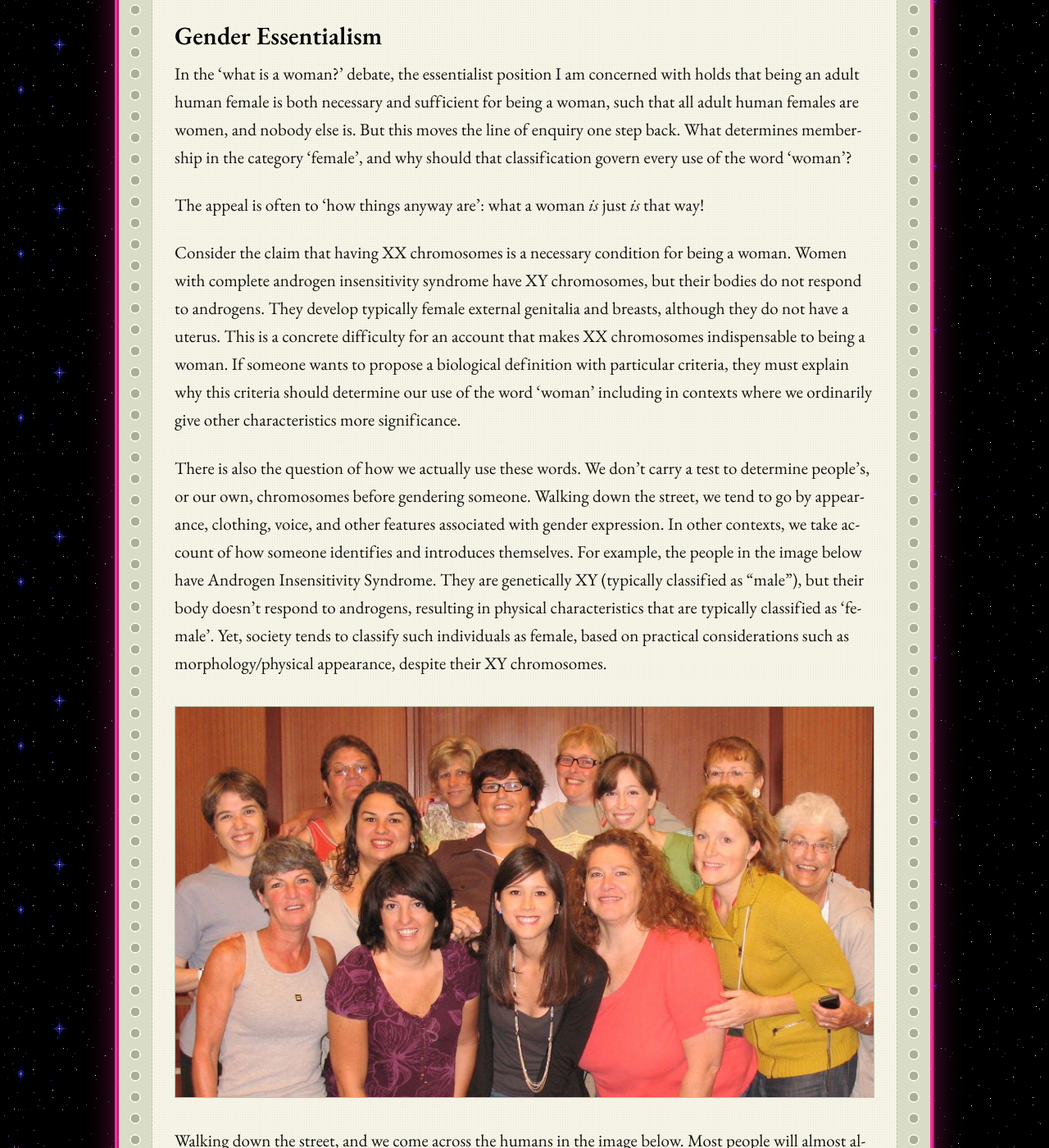
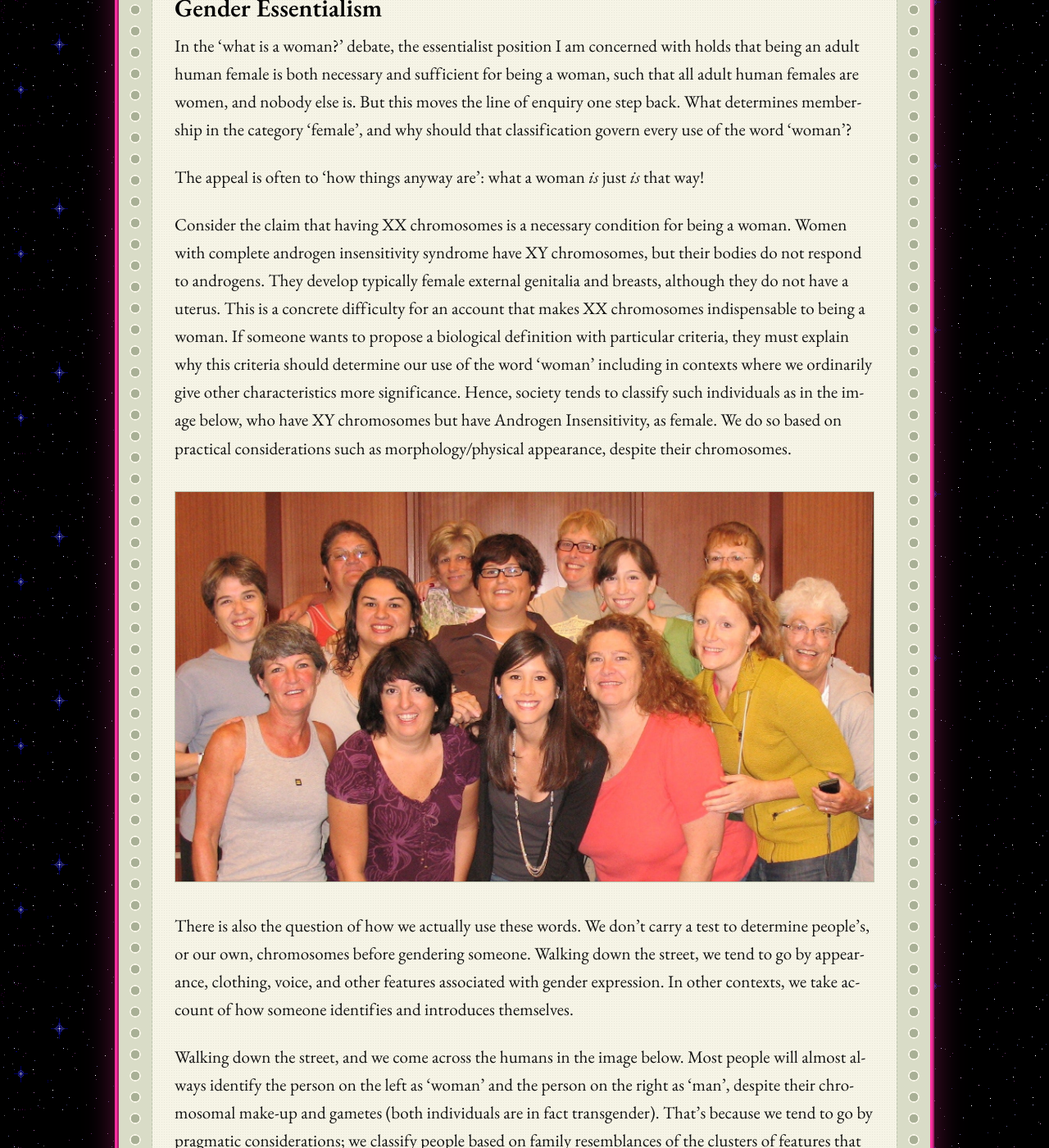
Before and after one commit to Catofminerva/Catofminerva.github.io, a Jekyll site: the page built from _posts/2022-10-03-woman.md, in a window 1280 px wide and 1400 px high, scrolled down 5330 px. Shown: the whole window at 82% size. Built offline with Jekyll 4.4.1, drawn with Linux system fonts in a browser that asks for light colours; comment, search, counter and statistics services are not loaded; some of the changed text lies outside the part shown.

Commit message:
Update 2022-10-03-woman.md

```diff
--- a/_posts/2022-10-03-woman.md
+++ b/_posts/2022-10-03-woman.md
@@ -3,7 +3,7 @@
 title: "Some Notes on: What Is a Woman?/Gender Essentialism/Representationalism/Wittgenstein/Pragmatism/Conceptual Engineering/Trans Politics"
 permalink: /woman
 ---
-**UPDATE: 26/08/2026** *This essay was written at the height of the culture wars when Matt Walsh published his idiotic 'What Is a Woman' documentary. In it, I argue here that we should abjure the Platonic obsession over first 'getting the ontology right' and then deciding what to do with it. Questions about whether our socially consequential categories 'really exist' cannot be detached from questions concerning whether we have purposes for continuing to use them. The essay is in desperate need for editing.*
+**UPDATE: 26/08/2026** *This essay was written at the height of the culture wars when Matt Walsh published his idiotic 'What Is a Woman' documentary. In it, I argue here that we should abjure the Platonic obsession over first 'getting the ontology right' and then deciding what to do with it. Questions about whether our socially consequential categories 'really exist' cannot be detached from questions concerning whether we have purposes for continuing to use them.*
 
 > *"God is not known, he is not understood, he is used—sometimes as meat-purveyor, sometimes as moral support, sometimes as friend, sometime as an object of love. If he proves himself useful, the religious consciousness can ask no more than that. Does God really exist? How does he exist? What is he? are so many irrelevant questions. Not God, but life, more life, a larger, richer, more satisfying life, is, in the last analysis, the end of religion."*
 
@@ -52,11 +52,11 @@
 
 The appeal is often to ‘how things anyway are’: what a woman *is* just *is* that way!
 
-Consider the claim that having XX chromosomes is a necessary condition for being a woman. Women with complete androgen insensitivity syndrome have XY chromosomes, but their bodies do not respond to androgens. They develop typically female external genitalia and breasts, although they do not have a uterus. This is a concrete difficulty for an account that makes XX chromosomes indispensable to being a woman. If someone wants to propose a biological definition with particular criteria, they must explain why this criteria should determine our use of the word ‘woman’ including in contexts where we ordinarily give other characteristics more significance.
-
-There is also the question of how we actually use these words. We don’t carry a test to determine people’s, or our own, chromosomes before gendering someone. Walking down the street, we tend to go by appearance, clothing, voice, and other features associated with gender expression. In other contexts, we take account of how someone identifies and introduces themselves. For example, the people in the image below have Androgen Insensitivity Syndrome. They are genetically XY (typically classified as "male"), but their body doesn't respond to androgens, resulting in physical characteristics that are typically classified as 'female'. Yet, society tends to classify such individuals as female, based on practical considerations such as morphology/physical appearance, despite their XY chromosomes.
+Consider the claim that having XX chromosomes is a necessary condition for being a woman. Women with complete androgen insensitivity syndrome have XY chromosomes, but their bodies do not respond to androgens. They develop typically female external genitalia and breasts, although they do not have a uterus. This is a concrete difficulty for an account that makes XX chromosomes indispensable to being a woman. If someone wants to propose a biological definition with particular criteria, they must explain why this criteria should determine our use of the word ‘woman’ including in contexts where we ordinarily give other characteristics more significance. Hence, society tends to classify such individuals as in the image below, who have XY chromosomes but have Androgen Insensitivity, as female. We do so based on practical considerations such as morphology/physical appearance, despite their chromosomes.
 
 ![Intersex women](women.jpeg)
+
+There is also the question of how we actually use these words. We don’t carry a test to determine people’s, or our own, chromosomes before gendering someone. Walking down the street, we tend to go by appearance, clothing, voice, and other features associated with gender expression. In other contexts, we take account of how someone identifies and introduces themselves.
 
 Walking down the street, and we come across the humans in the image below. Most people will almost always identify the person on the left as ‘woman’ and the person on the right as ‘man’, despite their chromosomal make-up and gametes (both individuals are in fact transgender). That’s because we tend to go by pragmatic considerations; we classify people based on family resemblances of the clusters of features that seem to coincide with gender expression.
 
```
Also changed, not shown: other parts of _posts/2022-10-03-woman.md (+3 -3 lines).
